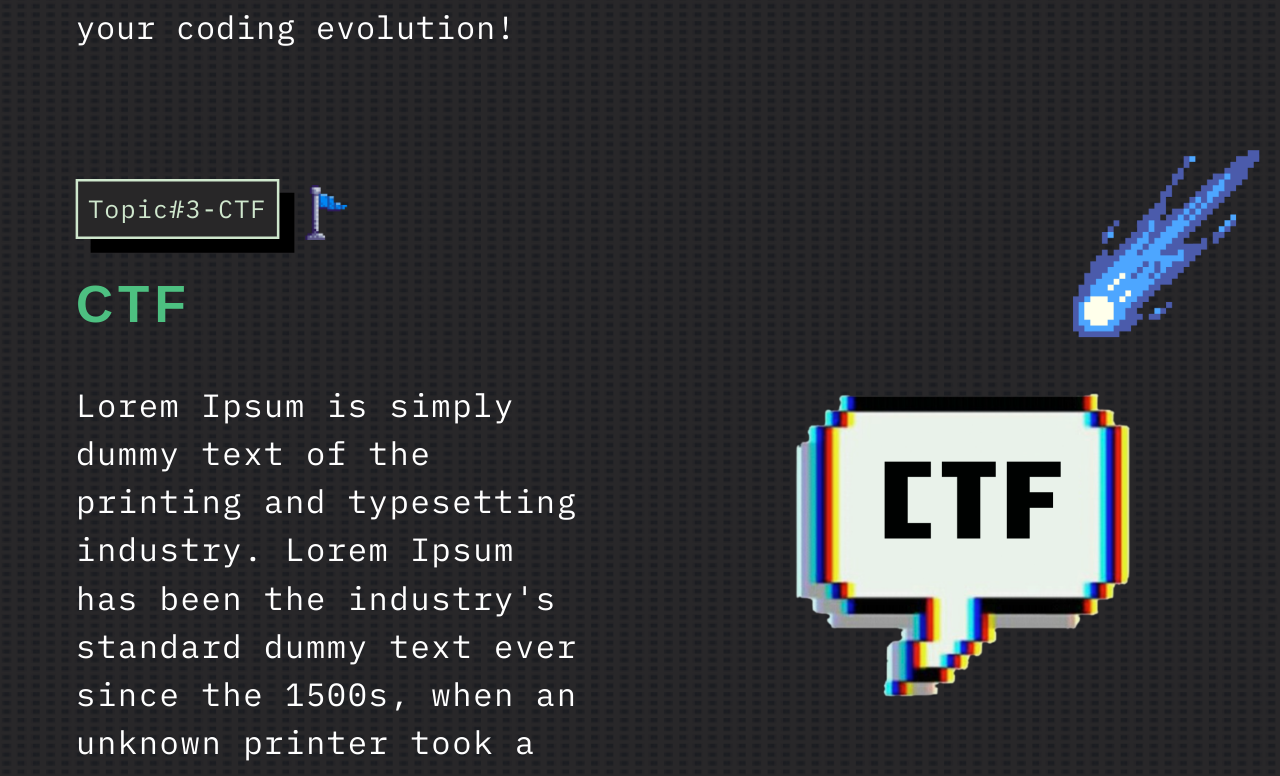
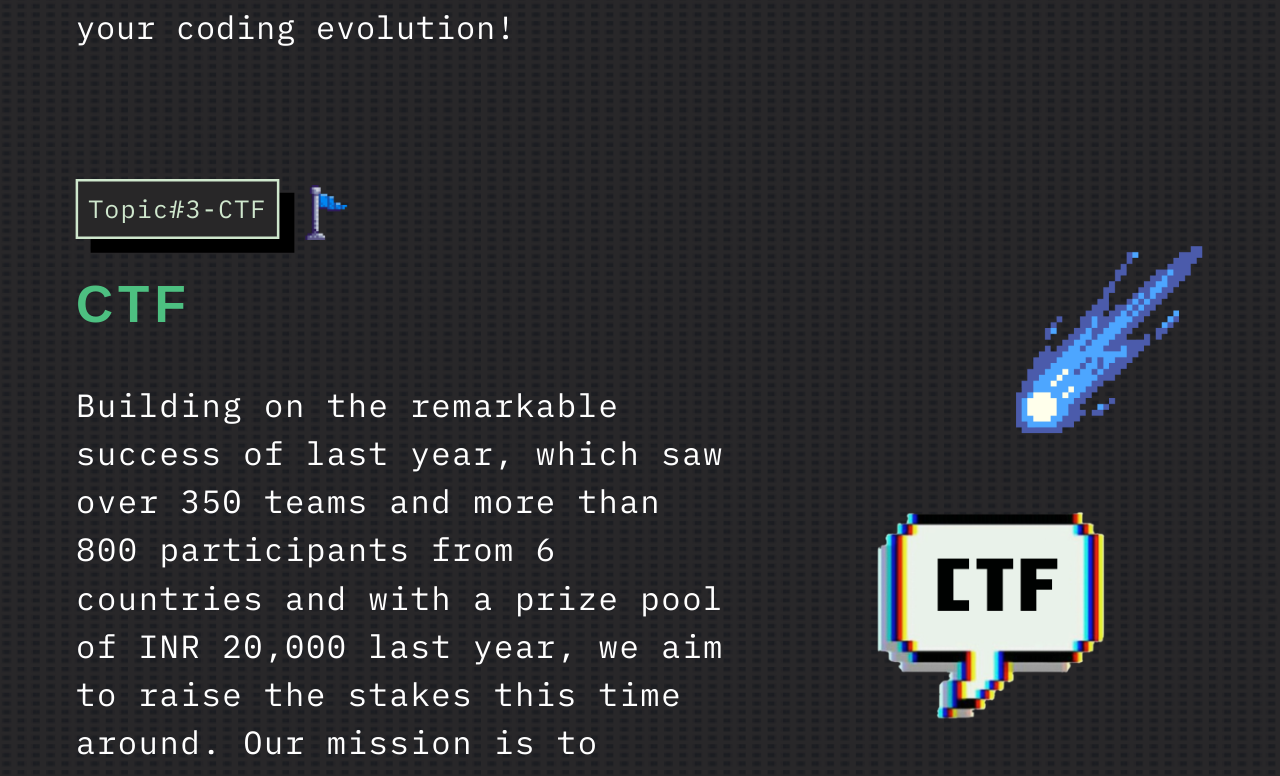
Before and after one commit to projectman14/lnmhacks7, a React (Vite) app: page / in a window 1280 px wide. Shown: the part 1490-2266 px from the top of the page. Built offline with nearby package versions, Linux system fonts and the light colour scheme; a web font is replaced by a local one.

Commit message:
updated ctf content and animation

```diff
--- a/src/components/Navbar.jsx
+++ b/src/components/Navbar.jsx
@@ -27,7 +27,7 @@ const Navbar = ({ aboutRef, ctfRef, venueRef }) => {
         },
         {
           y: 0,
-          duration: 3.5,
+          duration: 2.5,
           ease: "power1.inOut",
           scale: 1,
           filter: 'blur(0px)'
@@ -36,7 +36,7 @@ const Navbar = ({ aboutRef, ctfRef, venueRef }) => {
 
       tl.to('#logo', {
         x: 0,
-        duration: 2
+        duration: 1
       })
 
       setTimeout(() => {
@@ -46,9 +46,9 @@ const Navbar = ({ aboutRef, ctfRef, venueRef }) => {
           ease: 'power1.in',
           filter: 'blur(0px)'
         })
-      }, 4500)
+      }, 2600)
 
-    }, 3000)
+    }, 2600)
   }, [])
 
   return (
--- a/src/pages/About.jsx
+++ b/src/pages/About.jsx
@@ -46,8 +46,8 @@ const About = ({aboutRef}) => {
                     </div>
 
                 </div>
-                <div className='flex items-center h-full mt-[7rem] ml-36' id='asset-about-diamond'>
-                    <img className='' src={Aboutimg} />
+                <div className={`flex items-center h-full mt-[7rem] ml-36 ${window.screen.width >= 1300 ? '' : 'mt-[11rem]'}`} id='asset-about-diamond'>
+                    <img className='hover:scale-105 hover:transform hover:rotate-6 transition-transform duration-500 ease-in-out' src={Aboutimg}/>
                 </div>
             </div>
         </div>
--- a/src/pages/Ctf.jsx
+++ b/src/pages/Ctf.jsx
@@ -10,7 +10,7 @@ import { ScrollTrigger } from 'gsap/ScrollTrigger';
 gsap.registerPlugin(useGSAP);
 gsap.registerPlugin(ScrollTrigger);
 
-const Ctf = ({ctfRef}) => {
+const Ctf = ({ ctfRef }) => {
 
     useGSAP(() => {
         gsap.from('#ctf-data', {
@@ -23,7 +23,7 @@ const Ctf = ({ctfRef}) => {
         })
 
         gsap.from('#assets-ctf', {
-            opacity : 0,
+            opacity: 0,
             duration: 1.5,
             scrollTrigger: {
                 trigger: '#assets-ctf',
@@ -33,7 +33,7 @@ const Ctf = ({ctfRef}) => {
     }, [])
     return (
         <div
-            className="bg-cover bg-center bg-no-repeat h-screen w-screen bg-[#282729] overflow-hidden"
+            className="bg-cover bg-center bg-no-repeat h-full w-screen bg-[#282729] overflow-hidden"
             style={{ backgroundImage: `url(${background})` }}
             ref={ctfRef}
         >
@@ -47,21 +47,22 @@ const Ctf = ({ctfRef}) => {
                         <div className="text-[#4DC081] font-Handjet text-[3.2rem] font-extrabold mt-[1.5rem] tracking-widest">
                             CTF
                         </div>
-                        <div className="flex mt-6 ">
-                            <h3 className="text-[#FFFFFF] font-IBM-PLEX-MONO text-[2.01rem] mt-[0.8rem] tracking-wider max-w-[40rem]">
-                                Lorem Ipsum is simply dummy text of the printing and typesetting industry. Lorem Ipsum has been the industry's standard dummy text ever since the 1500s, when an unknown printer took a galley of type and scrambled it to make a type specimen book.
+                        <div className="flex mt-6">
+                            <h3 className="text-[#FFFFFF] font-IBM-PLEX-MONO text-[2.01rem] mt-[0.8rem] tracking-wider max-w-[52rem]">
+                                Building on the remarkable success of last year, which saw over 350 teams and more than 800 participants from 6 countries and with a prize pool of INR 20,000 last year, we aim to raise the stakes this time around.
+                                Our mission is to engage beginners and challenge seasoned veterans alike with innovative questions.
                             </h3>
                         </div>
                     </div>
                 </div>
-                <div className="ml-[8rem] -mt-16" id='assets-ctf'>
+                <div className={`ml-[8rem] ${window.screen.width >= 1300 ? '' : 'max-w-[20rem]'}`} id='assets-ctf'>
                     <img
                         src={meteor}
-                        className="scale-[0.7] translate-x-[20rem]"
+                        className={`scale-[0.7] translate-x-[20rem] ${window.screen.width >= 1300 ? '' : 'translate-x-[7rem] translate-y-[2rem]'}`}
                     />
                     <img
                         src={ctf}
-                        className="scale-[0.8] -mt-16 ml-4"
+                        className={`scale-[0.8] -mt-16 ml-4 ${window.screen.width >= 1300 ? '' : 'mt-4 translate-x-[-3rem] scale-110'}`}
                     />
                 </div>
             </div>
--- a/src/pages/Hero.jsx
+++ b/src/pages/Hero.jsx
@@ -39,7 +39,7 @@ const Hero = ({ aboutRef, ctfRef, venueRef }) => {
             y: "-=500",
             rotation: "-10",
             opacity: 0,
-            duration: 2,
+            duration: 1,
             ease: "power1.in",
             display: 'none'
         });
@@ -64,7 +64,7 @@ const Hero = ({ aboutRef, ctfRef, venueRef }) => {
                 yoyo: true,
                 ease: 'power1.inOut'
             });
-        }, 7500)
+        }, 4600)
     }, [])
 
     return (
```
